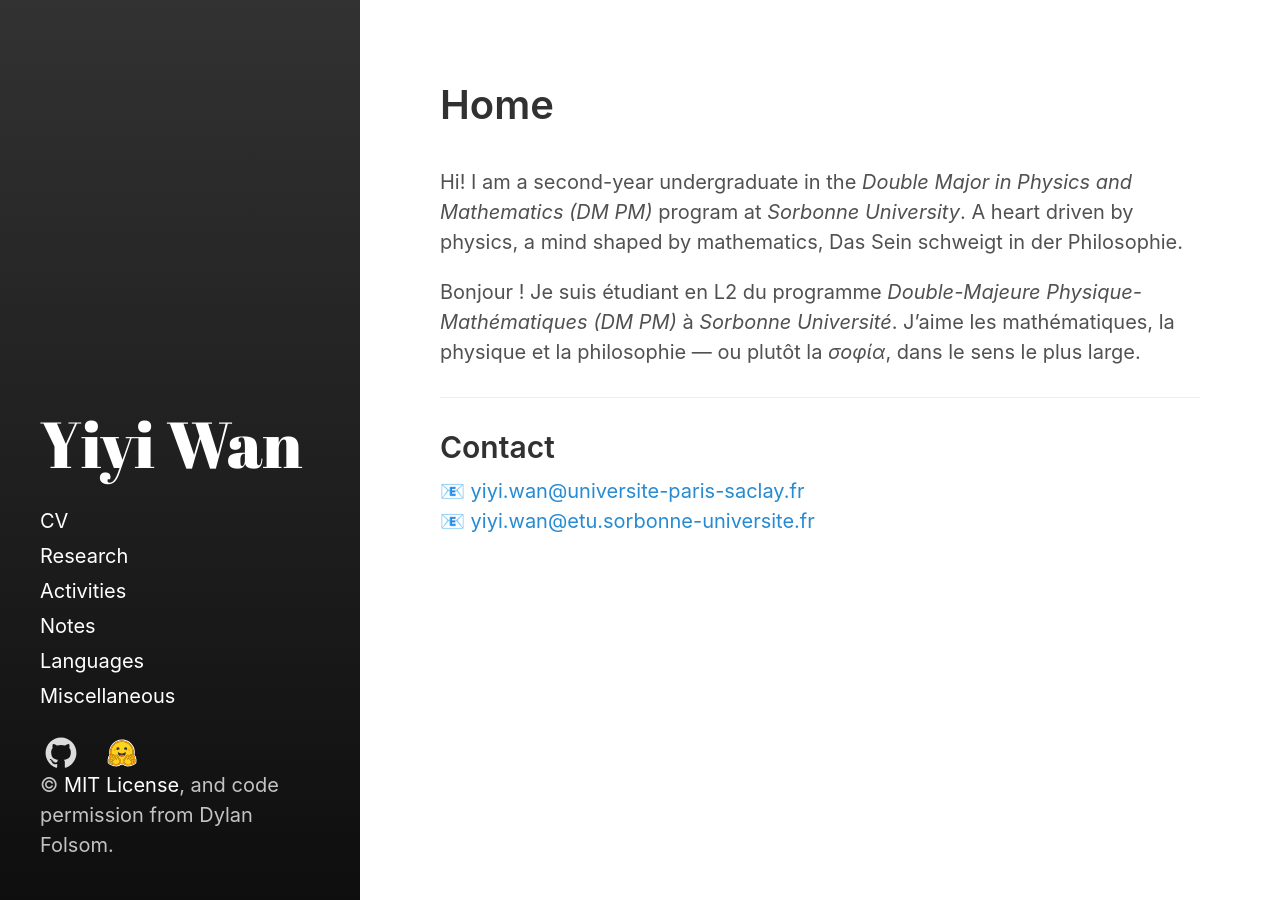
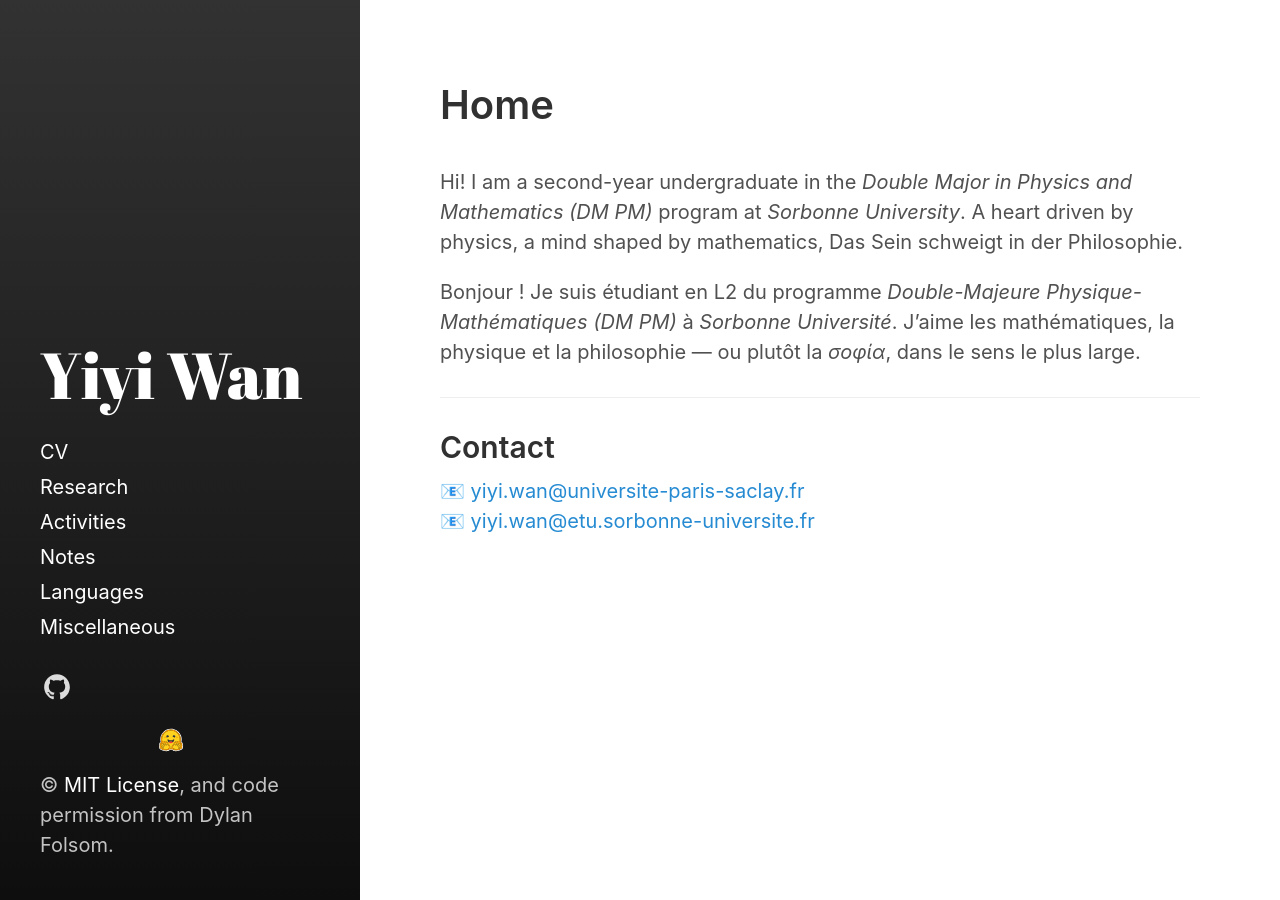
Before and after one commit to Roimex/Roimex.github.io, a Jekyll site: the page built from index.html, in a window 1280 px wide. Built offline with Jekyll 4.4.1, drawn with Linux system fonts in a browser that asks for light colours.

Commit message:
Update _layout.scss

```diff
--- a/_sass/hydeout/_layout.scss
+++ b/_sass/hydeout/_layout.scss
@@ -283,7 +283,6 @@ body {
 #sidebar-icon-links {
   flex-flow: row wrap;
   justify-content: center;
-  gap: 10px;
   margin-top: 1rem;
   max-width: 100%;
 
@@ -291,25 +290,6 @@ body {
     justify-content: flex-start;
     margin-left: -0.25em;
   }
-}
-
-#sidebar-icon-links a {
-    display: inline-block;
-    width: 36px;  /* Fix icon width */
-    height: 36px; /* Fix icon height */
-    text-align: center;
-    margin: 5px; /* Add space between icons */
-}
-
-#sidebar-icon-links svg {
-    width: 36px;
-    height: 36px;
-    fill: white; /* Make sure icons match sidebar text color */
-    transition: transform 0.2s;
-}
-
-#sidebar-icon-links a:hover svg {
-    transform: scale(1.2); /* Add slight hover effect */
 }
 
 #sidebar nav > * {
```
